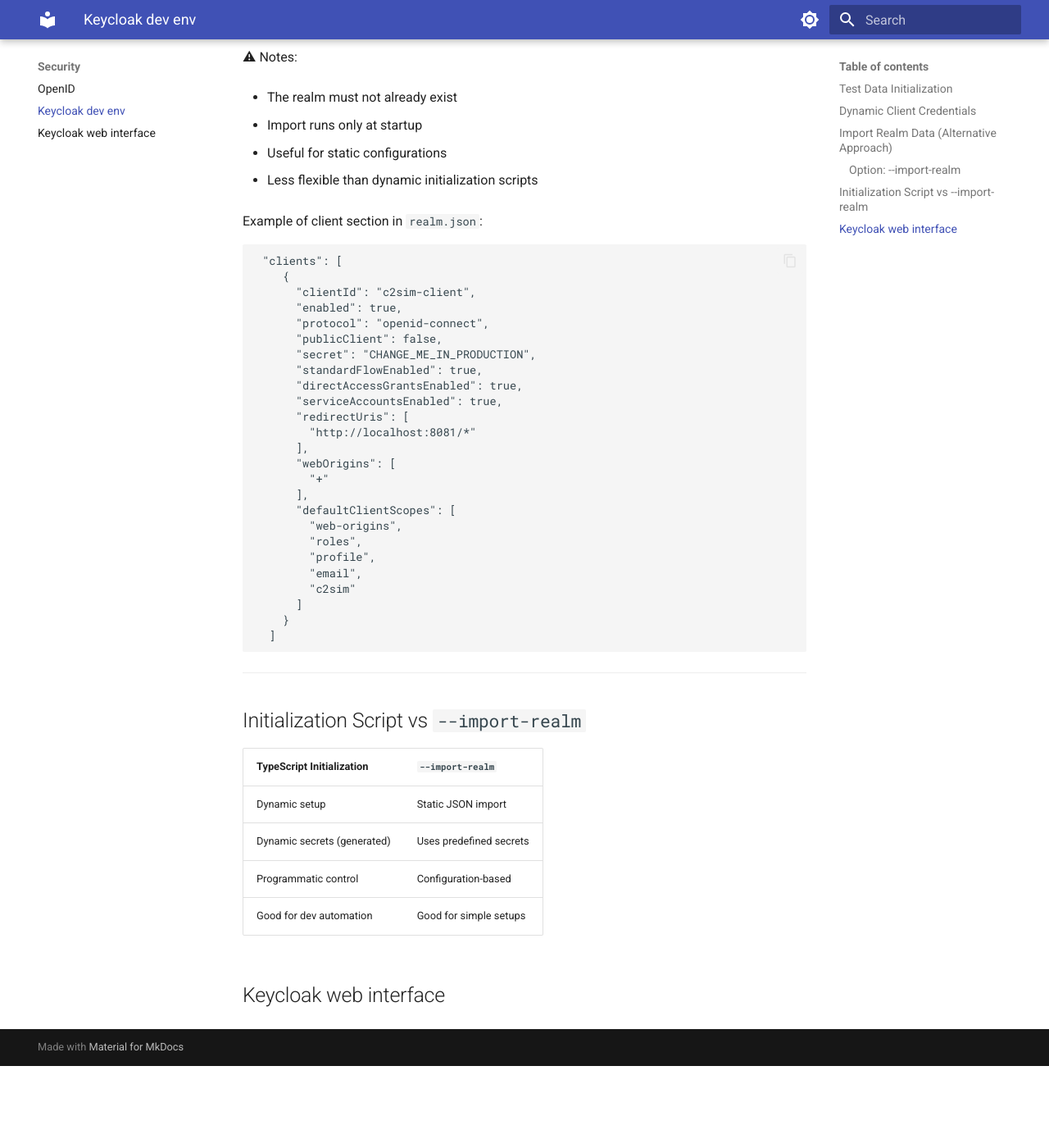
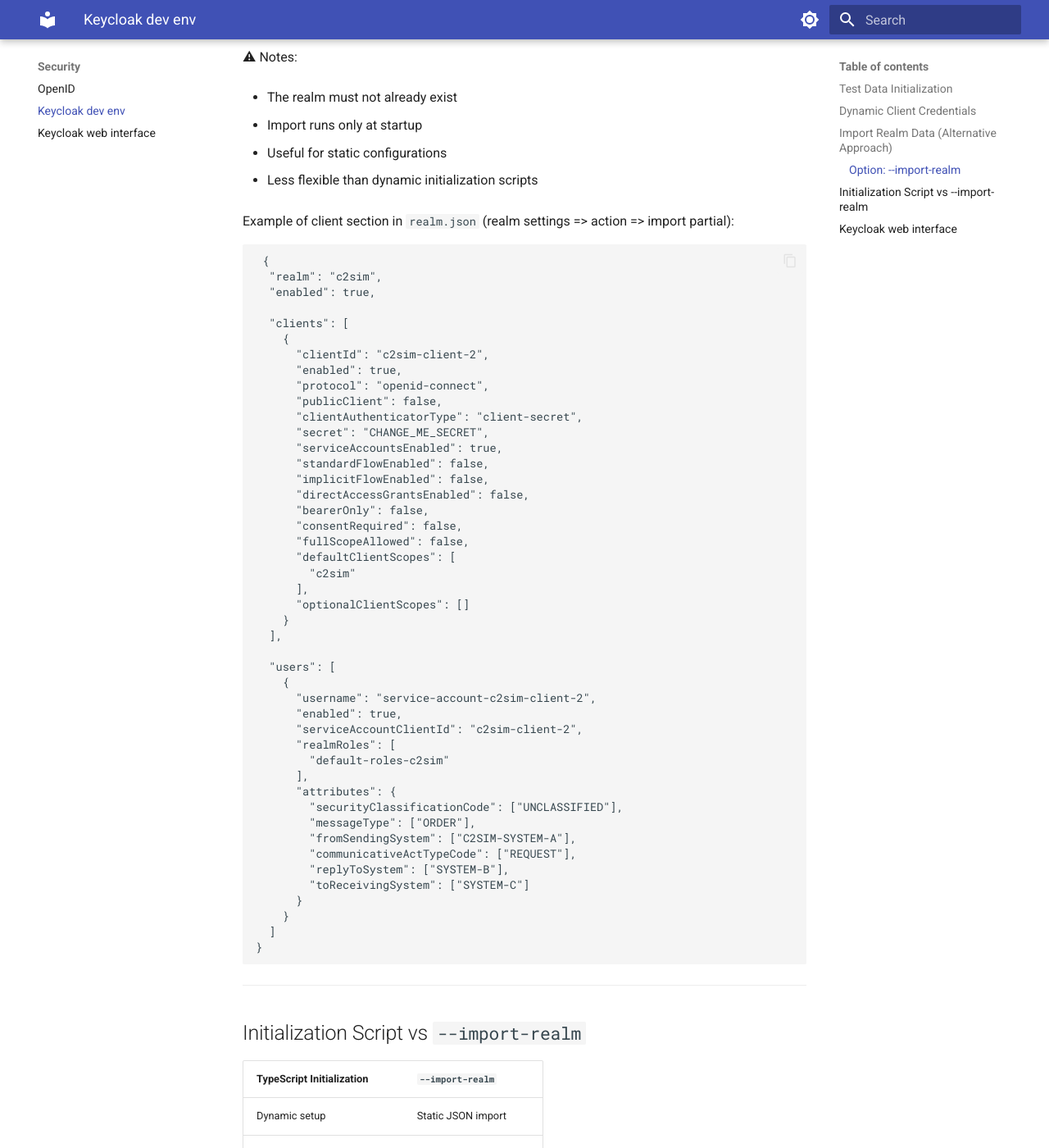
Before and after one commit to TNO-MST/c2sim-server, an MkDocs documentation site: the page built from docs/content/security/keycloak-development-env.md, in a window 1280 px wide and 1400 px high, scrolled down 2210 px. Shown: the whole window at 82% size. Built offline with MkDocs 1.6.1 and Material for MkDocs 9.7.7, drawn with Linux system fonts in a browser that asks for light colours; before the commit the page ends 3510 px from its top, so only the background shows below that.

````diff
--- a/docs/content/security/keycloak-development-env.md
+++ b/docs/content/security/keycloak-development-env.md
@@ -102,34 +102,55 @@ This imports the realm configuration during startup.
 
 - Less flexible than dynamic initialization scripts
 
-Example of client section in `realm.json`:
+Example of client section in `realm.json` (realm settings => action => import partial):
 
 ```
- "clients": [
+ {
+  "realm": "c2sim",
+  "enabled": true,
+
+  "clients": [
     {
-      "clientId": "c2sim-client",
+      "clientId": "c2sim-client-2",
       "enabled": true,
       "protocol": "openid-connect",
       "publicClient": false,
-      "secret": "CHANGE_ME_IN_PRODUCTION",
-      "standardFlowEnabled": true,
-      "directAccessGrantsEnabled": true,
+      "clientAuthenticatorType": "client-secret",
+      "secret": "CHANGE_ME_SECRET",
       "serviceAccountsEnabled": true,
-      "redirectUris": [
-        "http://localhost:8081/*"
+      "standardFlowEnabled": false,
+      "implicitFlowEnabled": false,
+      "directAccessGrantsEnabled": false,
+      "bearerOnly": false,
+      "consentRequired": false,
+      "fullScopeAllowed": false,
+      "defaultClientScopes": [
+        "c2sim"
       ],
-      "webOrigins": [
-        "+"
+      "optionalClientScopes": []
+    }
+  ],
+
+  "users": [
+    {
+      "username": "service-account-c2sim-client-2",
+      "enabled": true,
+      "serviceAccountClientId": "c2sim-client-2",
+      "realmRoles": [
+        "default-roles-c2sim"
       ],
-      "defaultClientScopes": [
-        "web-origins",
-        "roles",
-        "profile",
-        "email",
-        "c2sim"
-      ]
+      "attributes": {
+        "securityClassificationCode": ["UNCLASSIFIED"],
+        "messageType": ["ORDER"],
+        "fromSendingSystem": ["C2SIM-SYSTEM-A"],
+        "communicativeActTypeCode": ["REQUEST"],
+        "replyToSystem": ["SYSTEM-B"],
+        "toReceivingSystem": ["SYSTEM-C"]
+      }
     }
   ]
+}
+
 ```
 
 ---
--- a/mkdocs.yml
+++ b/mkdocs.yml
@@ -43,8 +43,12 @@ nav:
       - C2SIM OpenAPI: c2sim-server/module-open-api-javalin-server-stub.md
       - C2SIM State machine: c2sim-server/module-c2sim-statemachine.md
       - C2SIM XML (LOX): c2sim-server/module-c2sim-land-operation-extension.md
+    - Configuration: c2sim-server/configuration.md
     - Logging: c2sim-server/logging.md
-    - Code style & quality: c2sim-server/code-style-and-quality
+    - End points: c2sim-server/endpoints.md
+    - Code style & quality:
+      - Generic: code-style-and-quality/code-style-and-quality.md
+      - Sonar Qube: code-style-and-quality/sonar-qube.md
     - Licenses:
       - License info: licenses/license-info.md
       - Third party: licenses/THIRD-PARTY.md
@@ -56,6 +60,7 @@ nav:
       - Docker development env: docker/docker.md
       - Monitoring: docker/docker-monitoring.md
   - Open API spec:
+      - C2SIM spec: openapi/c2sim-openapi-spec.md
       - Manual testing: openapi/manual-testing-with-openapi-ui.md
   - Metrics:
       - C2SIM Metrics:  metrics/c2sim-metrics.md
````
Also changed, not shown: docs/content/c2sim-server/configuration.md (added, +24 -0 lines), docs/content/c2sim-server/endpoints.md (added, +13 -0 lines), docs/content/c2sim-server/quick-start.md (+1 -1 lines), docs/content/documentation.md (added, +35 -0 lines), docs/content/metrics/c2sim-metrics.md (+29 -1 lines), docs/content/openapi/c2sim-openapi-spec.md (added, +32 -0 lines), docs/content/code-style-and-quality/code-style-and-quality.md (renamed from docs/content/c2sim-server/code-style-and-quality.md), docs/content/openapi/images/OpenApiViewer.png (added).
